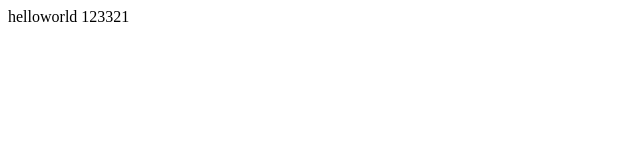
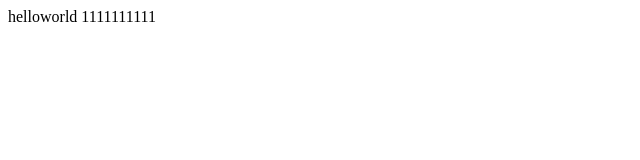
Before and after one commit to louiscklaw/youtube-monitor-playlist, a website: page public/index.html in a window 1280 px wide. Shown: the full height of the page, 0-640 px from the left. Drawn offline with Linux system fonts and the light colour scheme.

Commit message:
update youtube-monitor-playlist,

```diff
--- a/public/index.html
+++ b/public/index.html
@@ -6,6 +6,6 @@
   <title>Document</title>
 </head>
 <body>
-  helloworld 123321
+  helloworld 1111111111
 </body>
 </html>
```
Also changed, not shown: .github/workflows/test_publish.yml, .github/workflows/youtube-news-scrape.yml.
